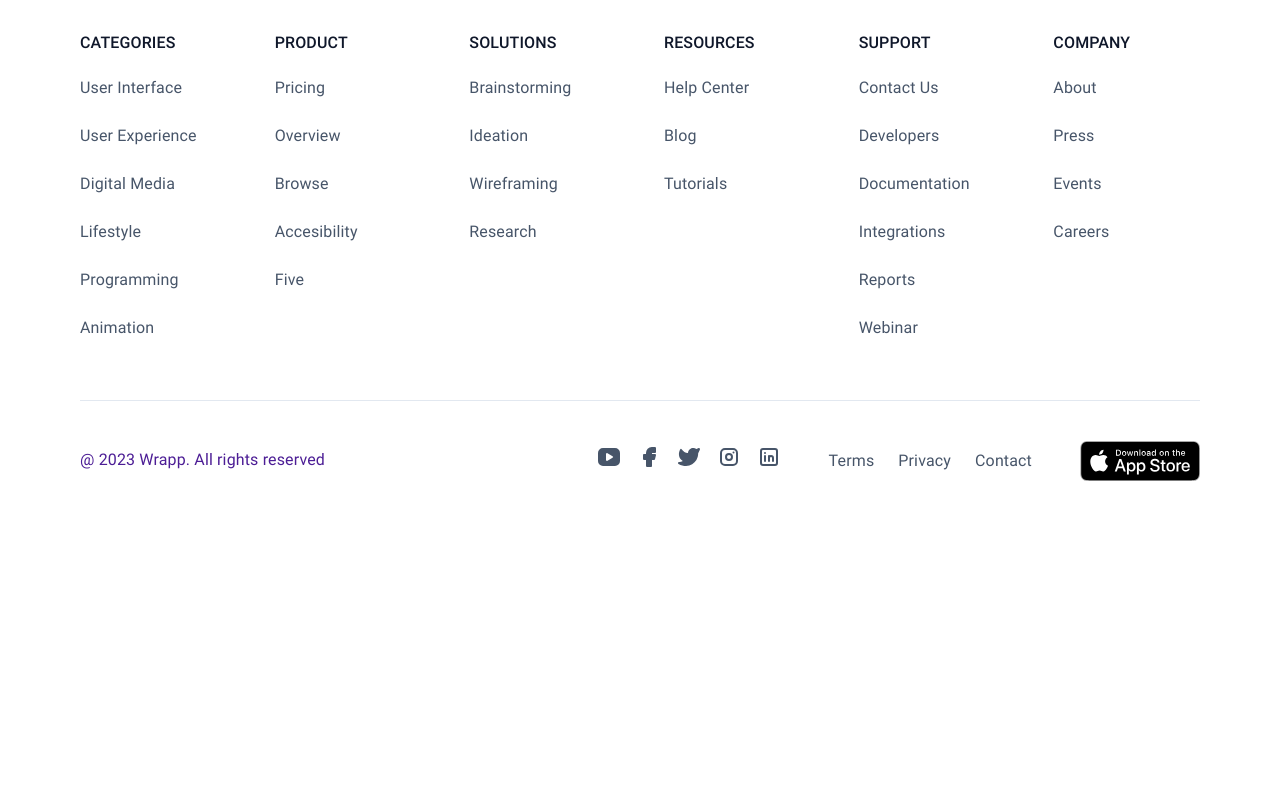
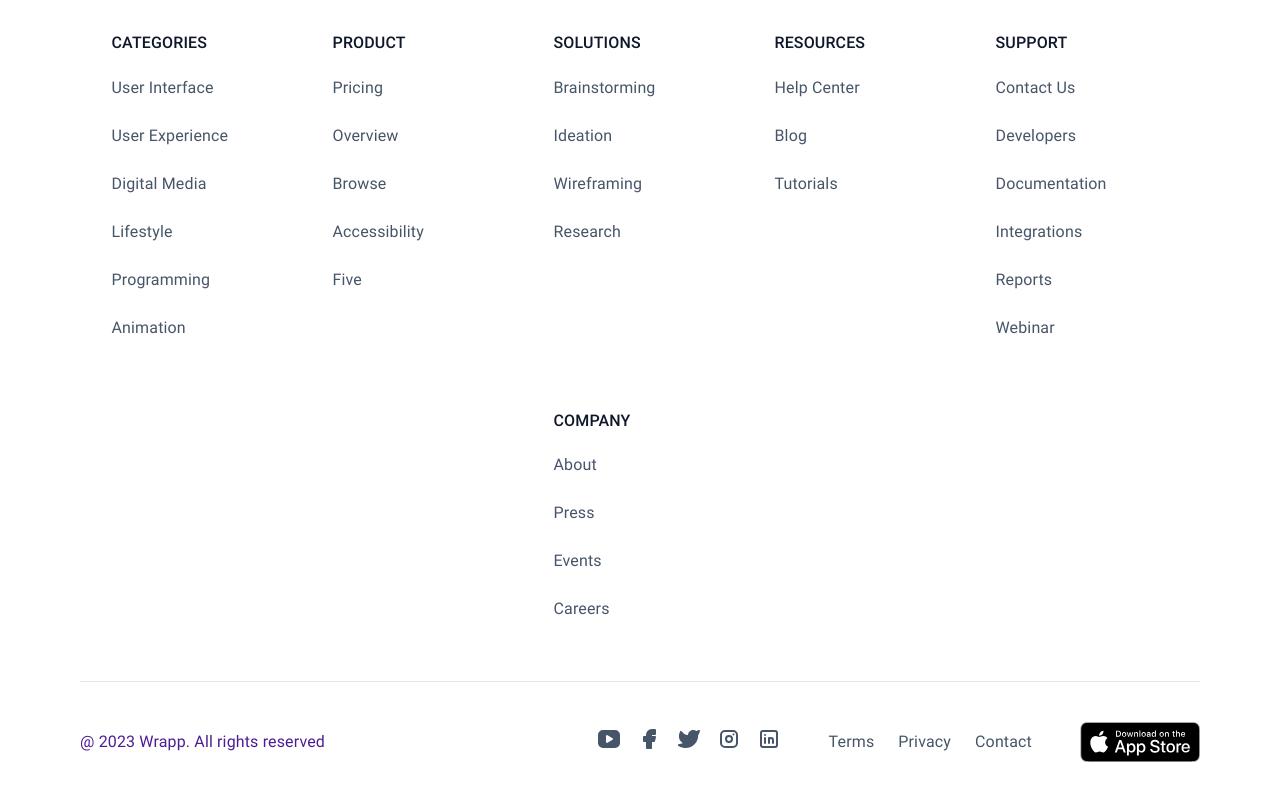
Before and after one commit to xMattRx/POC, a Next.js app: page / in a window 1280 px wide. Shown: the part 5441-6241 px from the top of the page. Built offline with nearby package versions, Linux system fonts and the light colour scheme.

Commit message:
fix: adding links to footer items and checking external link rules

```diff
--- a/src/components/atomic/organisms/footer/footer.styles.tsx
+++ b/src/components/atomic/organisms/footer/footer.styles.tsx
@@ -26,11 +26,13 @@ export const FooterStyles = (): MuiStyles => ({
     borderBottom: `1px solid ${theme.palette.grey[200]}`,
     display: "flex",
     flexDirection: "column",
+    flexWrap: "wrap",
     gap: "32px",
     justifyContent: "center",
     padding: "48px 0px",
     width: "100%",
     [theme.breakpoints.up("md")]: {
+      flexWrap: "wrap",
       flexDirection: "row",
       gap: "48px",
     }
--- a/src/components/atomic/organisms/footer/footer.tsx
+++ b/src/components/atomic/organisms/footer/footer.tsx
@@ -1,4 +1,7 @@
 import { Box, Typography } from "@mui/material"
+import Link from "next/link"
+import { theme } from "../../../../libs/theme"
+import { FooterStyles } from "./footer.styles"
 import {
   IconBrandFacebookFilled,
   IconBrandInstagram,
@@ -6,9 +9,6 @@ import {
   IconBrandTwitterFilled,
   IconBrandYoutubeFilled
 } from "@tabler/icons-react"
-import Link from "next/link"
-import { theme } from "../../../../libs/theme"
-import { FooterStyles } from "./footer.styles"
 
 const socialLinks = [
   {
@@ -43,35 +43,70 @@ const footerColumns = [
   {
     title: "categories",
     items: [
-      "User Interface",
-      "User Experience",
-      "Digital Media",
-      "Lifestyle",
-      "Programming",
-      "Animation"
+      {
+        label: "User Interface",
+        href: "/posts/user-interface"
+      },
+      {
+        label: "User Experience",
+        href: "/posts/user-experience"
+      },
+      {
+        label: "Digital Media",
+        href: "/posts/digital-media"
+      },
+      { label: "Lifestyle", href: "/posts/lifestyle" },
+      { label: "Programming", href: "/posts/programming" },
+      { label: "Animation", href: "/posts/animation" }
     ]
   },
   {
     title: "product",
-    items: ["Pricing", "Overview", "Browse", "Accesibility", "Five"]
+    items: [
+      { label: "Pricing", href: "/pricing" },
+      { label: "Overview", href: "/overview" },
+      { label: "Browse", href: "/browse" },
+      { label: "Accessibility", href: "/accessibility" },
+      { label: "Five", href: "/five" }
+    ]
   },
   {
     title: "solutions",
-    items: ["Brainstorming", "Ideation", "Wireframing", "Research"]
+    items: [
+      { label: "Brainstorming", href: "/brainstorming" },
+      { label: "Ideation", href: "/ideation" },
+      { label: "Wireframing", href: "/wireframing" },
+      { label: "Research", href: "/research" }
+    ]
   },
-  { title: "resources", items: ["Help Center", "Blog", "Tutorials"] },
+  {
+    title: "resources",
+    items: [
+      { label: "Help Center", href: "/help-center" },
+      { label: "Blog", href: "/blog" },
+      { label: "Tutorials", href: "/tutorials" }
+    ]
+  },
   {
     title: "support",
     items: [
-      "Contact Us",
-      "Developers",
-      "Documentation",
-      "Integrations",
-      "Reports",
-      "Webinar"
+      { label: "Contact Us", href: "/contact-us" },
+      { label: "Developers", href: "/developers" },
+      { label: "Documentation", href: "/documentation" },
+      { label: "Integrations", href: "/integrations" },
+      { label: "Reports", href: "/reports" },
+      { label: "Webinar", href: "/webinar" }
     ]
   },
-  { title: "company", items: ["About", "Press", "Events", "Careers"] }
+  {
+    title: "company",
+    items: [
+      { label: "About", href: "/about" },
+      { label: "Press", href: "/press" },
+      { label: "Events", href: "/events" },
+      { label: "Careers", href: "/careers" }
+    ]
+  }
 ]
 
 const footerLinks = [
@@ -79,6 +114,11 @@ const footerLinks = [
   { label: "Privacy", href: "#" },
   { label: "Contact", href: "#" }
 ]
+
+const isExternalLink = (url: string) => {
+  const regex = /^(https?:)?\/\//
+  return regex.test(url)
+}
 
 export function Footer() {
   const styles = FooterStyles()
@@ -92,7 +132,18 @@ export function Footer() {
               <Typography sx={styles.footer__title}>{column.title}</Typography>
               {column.items.map((item, index) => (
                 <Typography key={index} sx={styles.footer__item}>
-                  <Link href="#">{item}</Link>
+                  {isExternalLink(item.href) ? (
+                    <Box
+                      component="a"
+                      href={item.href}
+                      target="_blank"
+                      rel="noopener noreferrer"
+                    >
+                      {item.label}
+                    </Box>
+                  ) : (
+                    <Link href={item.href}>{item.label}</Link>
+                  )}
                 </Typography>
               ))}
             </Box>
@@ -106,14 +157,34 @@ export function Footer() {
             <Box sx={styles.footer__socialLinks}>
               {socialLinks.map((socialLink, socialLinkIndex) => (
                 <Typography key={socialLinkIndex} sx={styles.footer__social}>
-                  <Link href={socialLink.href}>{socialLink.icon}</Link>
+                  {isExternalLink(socialLink.href) ? (
+                    <Link
+                      href={socialLink.href}
+                      target="_blank"
+                      rel="noopener noreferrer"
+                    >
+                      {socialLink.icon}
+                    </Link>
+                  ) : (
+                    <Link href={socialLink.href}>{socialLink.icon}</Link>
+                  )}
                 </Typography>
               ))}
             </Box>
             <Box sx={styles.footer__links}>
               {footerLinks.map((link, index) => (
                 <Typography key={index} sx={styles.footer__link}>
-                  <Link href={link.href}>{link.label}</Link>
+                  {isExternalLink(link.href) ? (
+                    <Link
+                      href={link.href}
+                      target="_blank"
+                      rel="noopener noreferrer"
+                    >
+                      {link.label}
+                    </Link>
+                  ) : (
+                    <Link href={link.href}>{link.label}</Link>
+                  )}
                 </Typography>
               ))}
             </Box>
```
